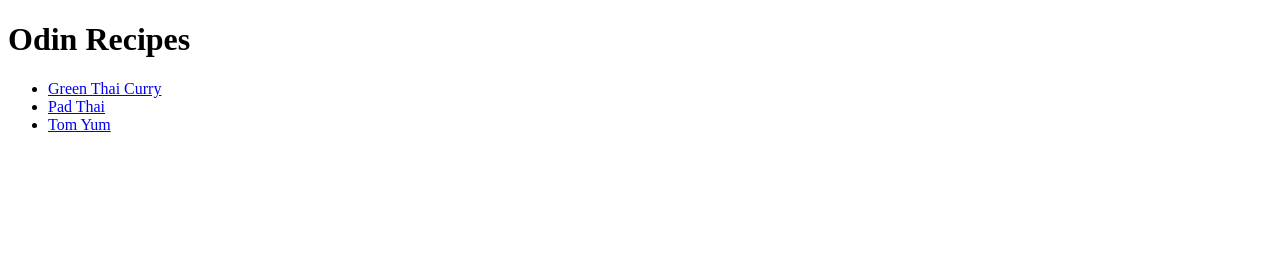
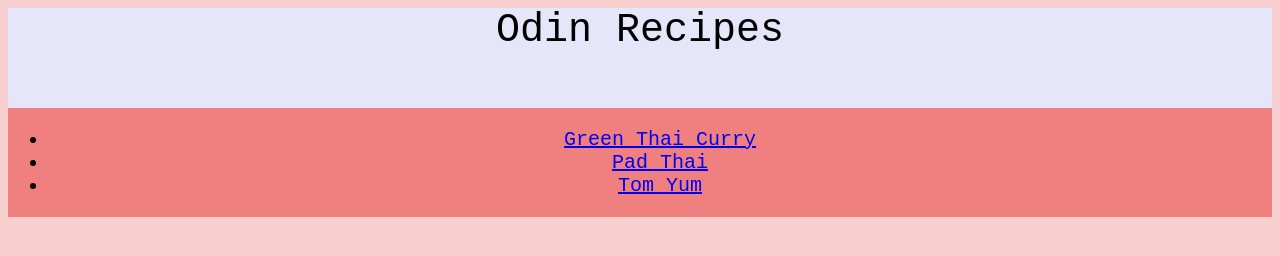
Before and after one commit to Aureatus/odin-recipes, a plain HTML site: page index.html in a window 1280 px wide. Drawn offline with Linux system fonts and the light colour scheme.

Commit message:
Added some css

```diff
--- a/index.html
+++ b/index.html
@@ -4,21 +4,24 @@
     <meta charset="UTF-8">
     <meta http-equiv="X-UA-Compatible" content="IE=edge">
     <meta name="viewport" content="width=device-width, initial-scale=1.0">
+    <link rel="stylesheet" href="style.css">
     <title>Document</title>
 </head>
 <body>
     <h1>Odin Recipes</h1>
+    <div class="index">
         <ul>
             <li>
-            <a href="recipes/green-thai-curry.html">Green Thai Curry</a>
+                <a href="recipes/green-thai-curry.html" class= "link">Green Thai Curry</a>
             </li>
             <li>
-            <a href="recipes/pad-thai.html">Pad Thai</a>
+                <a href="recipes/pad-thai.html" class= "link">Pad Thai</a>
             </li>
             <li>
-            <a href="recipes/tom-yum.html">Tom Yum</a>
+                <a href="recipes/tom-yum.html" class= "link">Tom Yum</a>
             </li>
         </ul>
+    </div>
 
 </body>
 </html>
--- /dev/null
+++ b/style.css
@@ -0,0 +1,45 @@
+h1  {
+    text-align: center;
+    font-size: 40px;
+    font-family: 'Courier New', Courier, monospace;
+    font-weight: 400;
+    background-color: lavender;
+    height: 100px;
+    margin: auto;
+    width: auto;
+}
+
+.index {
+    font-family: monospace;
+    font-size: 20px;
+    margin: auto;
+    width: 100%;
+    padding: 0px;
+    background-color: lightcoral;
+    text-align: center;
+    float: right;
+}
+
+img {
+    width: auto;
+    height: 400px;
+    margin-left: auto;
+    margin-right: auto;
+    display: block;
+
+}
+
+.Description {
+
+}
+
+body {
+    background-color: rgba(240, 128, 128, 0.384);
+
+}
+
+p {
+    font-family:monospace;
+    font-size: 14px;
+
+}
```
Also changed, not shown: recipes/green-thai-curry.html (+3 -2 lines), recipes/pad-thai.html (+1 -0 lines), recipes/tom-yum.html (+1 -0 lines). Lines whose indentation alone changed are shown as unchanged.
